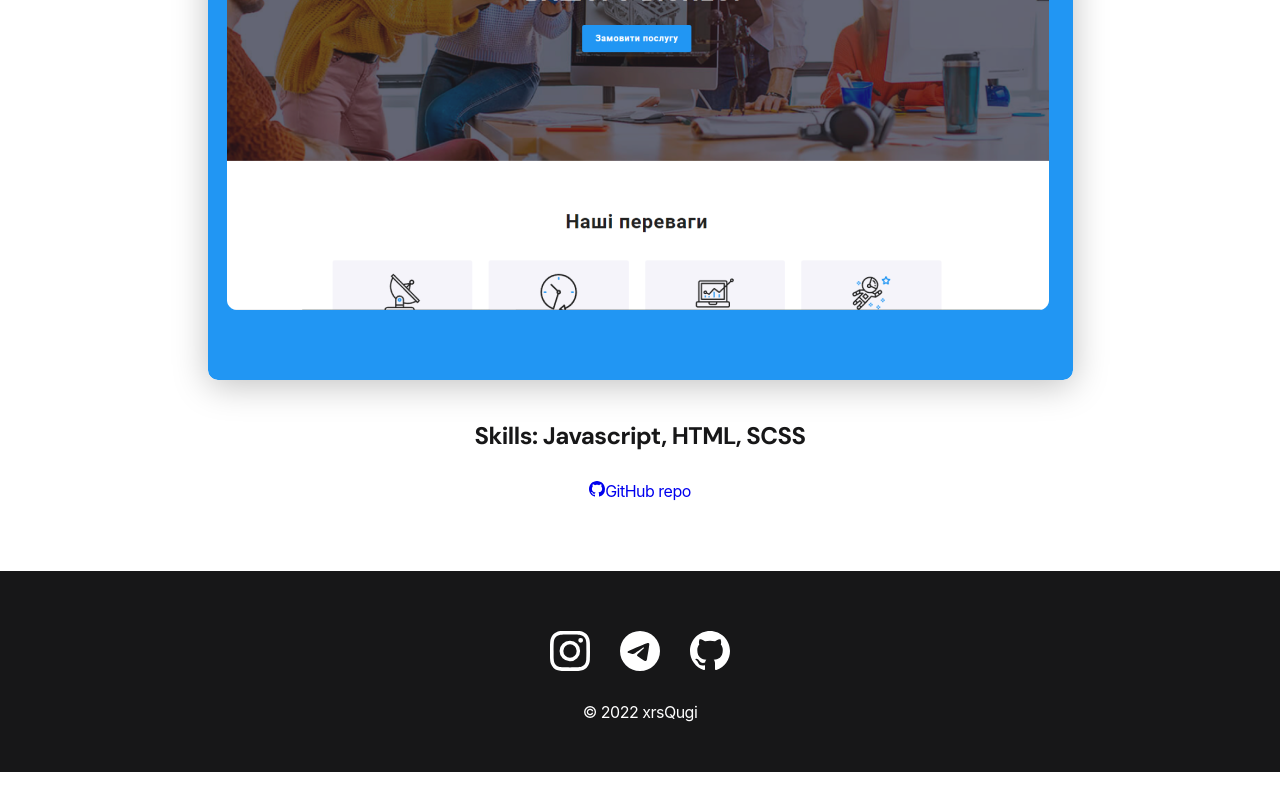
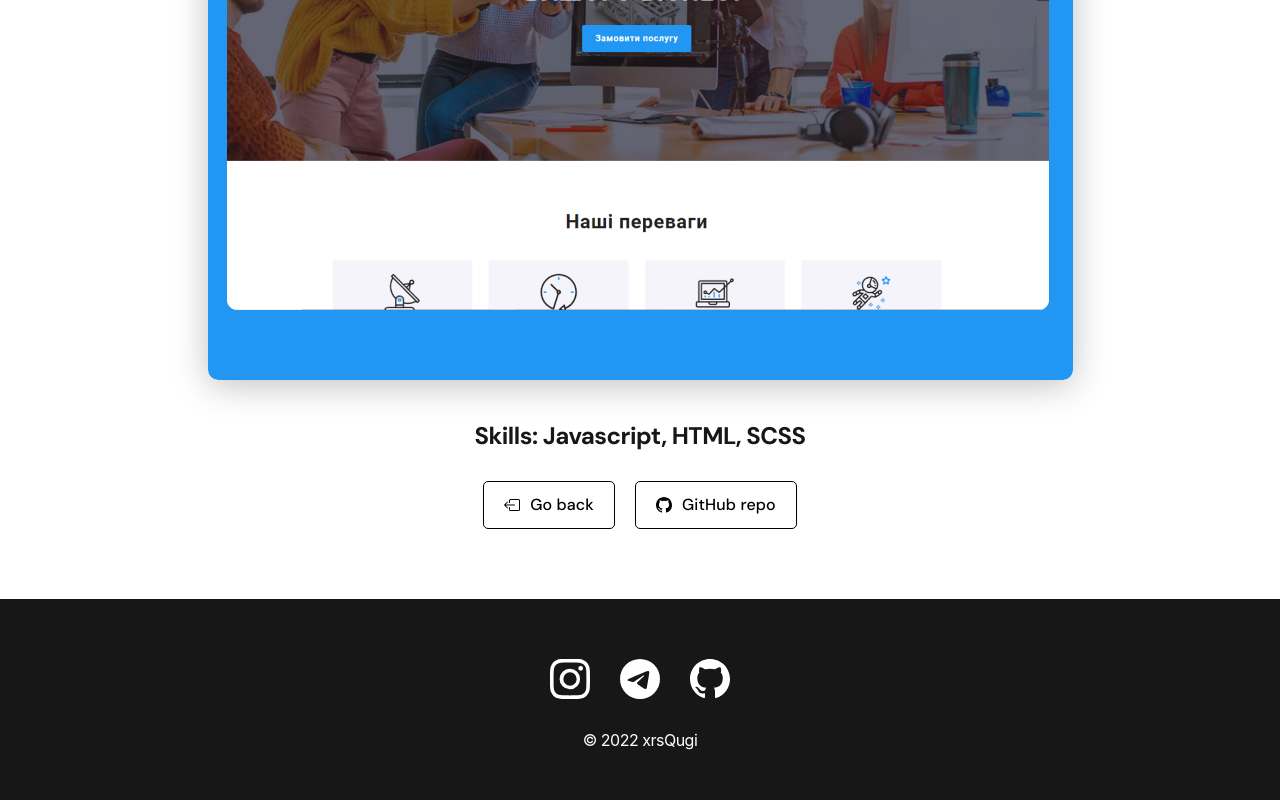
Before and after one commit to xrsQugi/portfolio, a React (Create React App) app: page /#/project/1 in a window 1280 px wide. Shown: the part 554-1354 px from the top of the page. Before the commit the page ends 1326 px from the top, so only its background shows below. Built offline with nearby package versions, Linux system fonts and the light colour scheme; the HTML template or start-up script is replaced by a standard one.

Commit message:
fifth commit

```diff
--- a/src/components/BtnGitHub/BtnGitHub.jsx
+++ b/src/components/BtnGitHub/BtnGitHub.jsx
@@ -1,8 +1,9 @@
 import { BsGithub } from "react-icons/bs";
 
+import css from './BtnGitHub.module.css';
 const BtnGitHub = ({ link }) => {
 	return (
-		<a href={link} target="_blank" rel="noreferrer" className="btn-outline">
+		<a href={link} target="_blank" rel="noreferrer" className={css.btn_outline}>
 			<BsGithub/>
 			GitHub repo
 		</a>
--- /dev/null
+++ b/src/components/BtnGitHub/BtnGitHub.module.css
@@ -0,0 +1,32 @@
+/* Btn outline */
+.btn_outline {
+    display: flex;
+    column-gap: 10px;
+    align-items: center;
+
+    height: 48px;
+    padding: 12px 20px;
+
+    border-radius: 5px;
+    border: 1px solid #000;
+    background-color: #fff;
+    color: #000;
+    text-align: center;
+    font-family: DM Sans;
+    font-size: 16px;
+    font-style: normal;
+    font-weight: 500;
+    line-height: 24px;
+    letter-spacing: 0.15px;
+
+    transition: opacity 0.2s ease-in;
+}
+
+.btn_outline:hover {
+    opacity: 0.8;
+}
+
+.btn_outline:active {
+    position: relative;
+    top: 1px;
+}
--- a/src/pages/ProjectDetails/ProjectDetails.jsx
+++ b/src/pages/ProjectDetails/ProjectDetails.jsx
@@ -1,11 +1,14 @@
-import {useParams} from "react-router-dom";
+import {NavLink, useLocation, useParams} from "react-router-dom";
 import BtnGitHub from "components/BtnGitHub/BtnGitHub";
+import { BsBoxArrowLeft } from "react-icons/bs";
 import {projects} from "../../helpers/projectsList"
 import css from './ProjectDetails.module.css';
 
 export default function Project() {
 	const {id} = useParams();
 	const project = projects[id];
+	const location = useLocation();
+	const goBackToProjects = location.state?.from ?? '/projects';
 
     return (
 		<div className={css.section}>
@@ -22,10 +25,15 @@ export default function Project() {
 					<div className={css.project_details_desc}>
 						<p>Skills: {project.skills}</p>
 					</div>
-
-					{project.gitHubLink && (
-						<BtnGitHub link={project.gitHubLink} />
-					)}
+					<div className={css.project_details_git_back}>
+						<NavLink className={css.block_back} to={goBackToProjects}>
+							<BsBoxArrowLeft/>
+							<span>Go back</span>
+						</NavLink>
+						{project.gitHubLink && (
+							<BtnGitHub link={project.gitHubLink} />
+						)}
+					</div>
 				</div>
 			</div>
 		</div>
--- a/src/pages/ProjectDetails/ProjectDetails.module.css
+++ b/src/pages/ProjectDetails/ProjectDetails.module.css
@@ -54,6 +54,46 @@
     text-align: center;
 }
 
+.project_details_git_back{
+    display: flex;
+    flex-direction: row;
+    justify-content: center;
+    align-items: center;
+    gap: 20px;
+}
+
+/* Back block */
+.block_back {
+    display: flex;
+    column-gap: 10px;
+    align-items: center;
+
+    height: 48px;
+    padding: 12px 20px;
+
+    border-radius: 5px;
+    border: 1px solid #000;
+    background-color: #fff;
+    color: #000;
+    text-align: center;
+    font-family: DM Sans;
+    font-size: 16px;
+    font-style: normal;
+    font-weight: 500;
+    line-height: 24px;
+    letter-spacing: 0.15px;
+
+    transition: opacity 0.2s ease-in;
+}
+
+.block_back:hover {
+    opacity: 0.8;
+}
+
+.block_back:active {
+    position: relative;
+    top: 1px;
+}
 
 @media (max-width: 620px) {
     /* General */
--- a/src/pages/Projects/Projects.jsx
+++ b/src/pages/Projects/Projects.jsx
@@ -1,8 +1,11 @@
+import { NavLink, useLocation } from 'react-router-dom';
 import Project from '../../components/Project/Project';
 import {projects} from "../../helpers/projectsList";
 import css from './Projects.module.css';
 
-const Projects = () => {
+export default function Projects() {
+	const location = useLocation();
+
 	return (
 		<main className={css.section}>
 			<div className={css.container}>
@@ -10,12 +13,16 @@ const Projects = () => {
 				<ul className={css.projects}>
 					{projects.map((project, index) => {
 						return (
+							<>
 								<Project
 									key={index}
 									title={project.title}
 									img={project.img}
 									index={index}
+									to={`${index}`}
+									state={{ from: location }}
 								/>
+							</>
 						);
 					})}
 				</ul>
@@ -23,5 +30,3 @@ const Projects = () => {
 		</main>
 	);
 };
-
-export default Projects;
```
Lines whose indentation alone changed are shown as unchanged.
